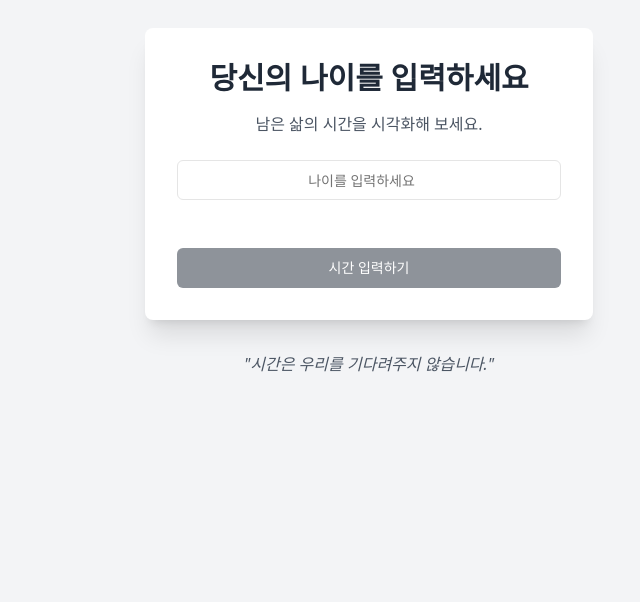
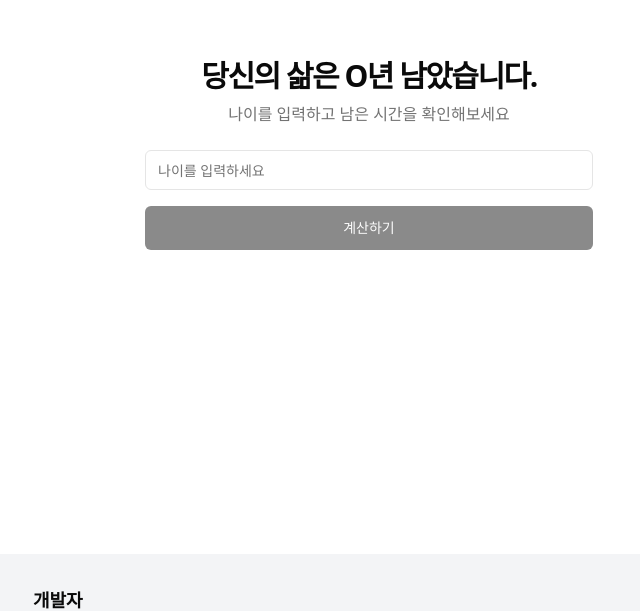
Before and after one commit to stu442/lifeCircle, a React (Vite) app: page /age in a window 1280 px wide. Shown: the part 198-809 px from the top of the page, without its empty margins (271-911 px from the left). Built offline with nearby package versions, Linux system fonts and the light colour scheme.

Commit message:
fix: 인트로페이지 깔끔하게 수정

```diff
--- a/src/pages/agePage/agePage.tsx
+++ b/src/pages/agePage/agePage.tsx
@@ -1,10 +1,10 @@
 import { useState, useEffect } from "react";
 import { Button } from "@/components/ui/button";
 import { Input } from "@/components/ui/input";
+import Layout from "@/components/Layout";
 
 export default function AgeInputPage() {
   const [age, setAge] = useState<string>("");
-  const [remainingTime, setRemainingTime] = useState<string>("");
   const [isValid, setIsValid] = useState<boolean>(false);
   const [error, setError] = useState<string>("");
 
@@ -13,91 +13,64 @@ export default function AgeInputPage() {
     if (age === "") {
       setIsValid(false);
       setError("");
-      setRemainingTime("");
     } else if (isNaN(ageNum) || ageNum <= 0 || ageNum >= 120) {
       setIsValid(false);
       setError("현실적인 나이를 입력해주세요!");
-      setRemainingTime("");
     } else {
       setIsValid(true);
       setError("");
-      const remainingYears = 80 - ageNum;
-      setRemainingTime(
-        `만약 평균 수명이 80세라면, 당신에게는 약 ${remainingYears}년이 남았습니다.`
-      );
     }
   }, [age]);
-
-  useEffect(() => {
-    const timer = setTimeout(() => {
-      const quoteElement = document.getElementById("quote");
-      if (quoteElement) {
-        quoteElement.classList.remove("opacity-0");
-        quoteElement.classList.add("opacity-100");
-      }
-    }, 500);
-
-    return () => clearTimeout(timer);
-  }, []);
 
   const handleSubmit = (e: React.FormEvent) => {
     e.preventDefault();
     if (isValid) {
-      // Here you would typically navigate to the next page or handle the submission
+      // TODO: age 전달해야함
       console.log("Submitted age:", age);
     }
   };
 
   return (
-    <div className="min-h-screen bg-gray-100 flex flex-col items-center justify-center p-4">
-      <div className="w-full max-w-md bg-white rounded-lg shadow-xl p-8 transition-all duration-500 ease-in-out">
-        <h1 className="text-3xl font-bold text-center text-gray-800 mb-4">
-          당신의 나이를 입력하세요
+    <Layout>
+      <div className="flex flex-col items-center justify-center min-h-[80vh] p-4">
+        <div className="w-full max-w-md space-y-6">
+          <div className="space-y-2 text-center">
+            <h1 className="text-3xl font-bold tracking-tighter">
+              {/* 0부터 60까지 랜덤 숫자 생성해서 애니메이션으로 넣기 */}
+              당신의 삶은 O년 남았습니다.
             </h1>
-        <p className="text-center text-gray-600 mb-6">
-          남은 삶의 시간을 시각화해 보세요.
+            <p className="text-muted-foreground">
+              나이를 입력하고 남은 시간을 확인해보세요
             </p>
+          </div>
 
-        <form onSubmit={handleSubmit} className="space-y-6">
-          <div>
+          <form onSubmit={handleSubmit} className="space-y-4">
+            <div className="space-y-2">
               <Input
                 type="number"
                 placeholder="나이를 입력하세요"
                 value={age}
                 onChange={(e) => setAge(e.target.value)}
-              className="w-full text-center text-2xl"
+                className="text-lg"
                 min="1"
                 max="120"
               />
-            {error && <p className="text-red-500 text-sm mt-2">{error}</p>}
-          </div>
-
-          <div
-            className={`text-center text-gray-600 transition-all duration-500 ease-in-out ${
-              remainingTime
-                ? "opacity-100 max-h-20"
-                : "opacity-0 max-h-0 overflow-hidden"
-            }`}
-          >
-            {remainingTime}
+              {error && (
+                <p className="text-sm font-medium text-destructive">{error}</p>
+              )}
             </div>
 
             <Button
               type="submit"
-            className="w-full bg-gray-800 text-white hover:bg-gray-700"
+              className="w-full"
               disabled={!isValid}
+              size="lg"
             >
-            시간 입력하기
+              계산하기
             </Button>
           </form>
         </div>
-
-      <p
-        id="quote"
-        className="mt-8 text-gray-600 italic opacity-0 transition-opacity duration-500 ease-in-out delay-500"
-      >
-        "시간은 우리를 기다려주지 않습니다."
-      </p>
       </div>
+    </Layout>
   );
 }
```
Lines whose indentation alone changed are shown as unchanged.
